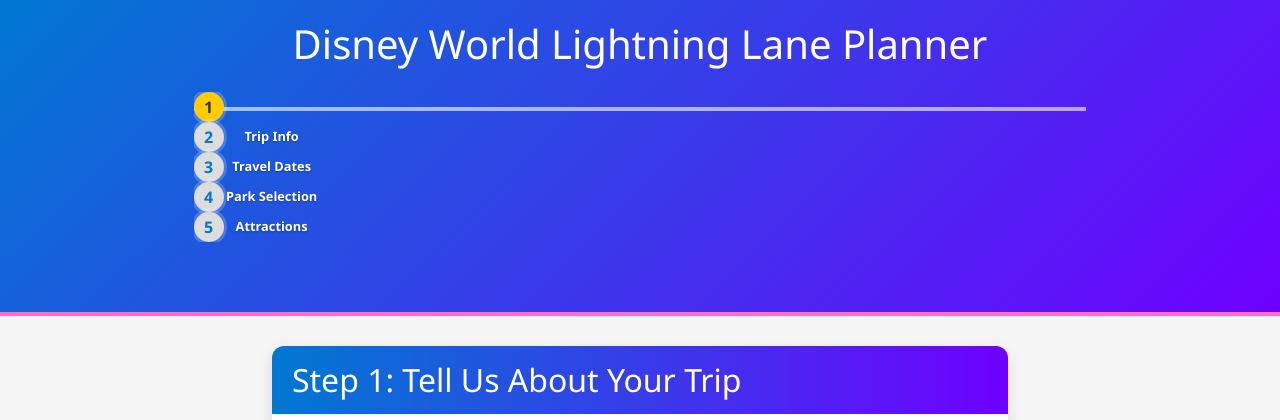
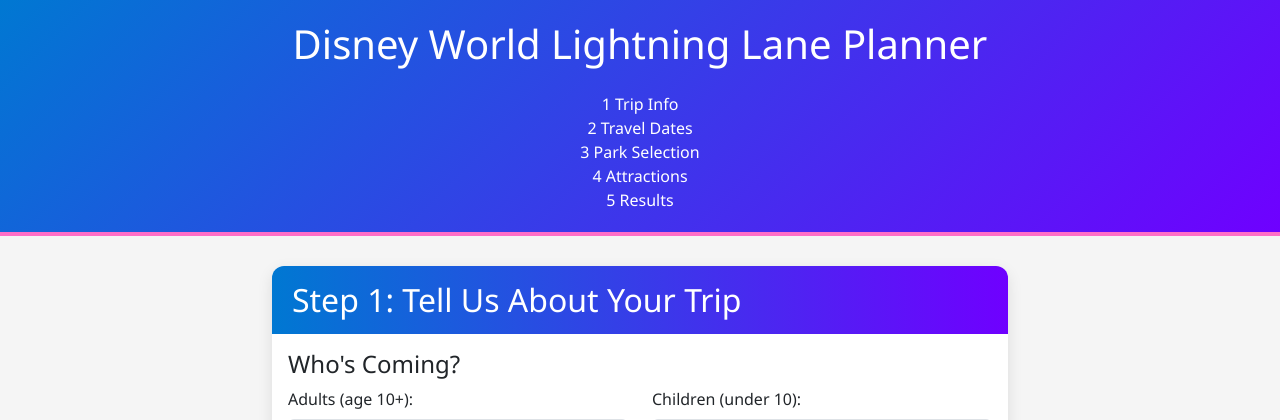
Before and after one commit to swa34/disney-lightning-planner, a Flask app: page /user_info in a window 1280 px wide. Shown: the top 420 px of the page. Run offline with Flask 3, Linux system fonts and the light colour scheme.

Commit message:
changed styles

```diff
--- a/templates/base.html
+++ b/templates/base.html
@@ -56,61 +56,6 @@
             border-color: #0056a3;
         }
 
-        /* Progress Bar Styling */
-        .progress-bar {
-            display: flex;
-            justify-content: space-between;
-            margin: 20px auto 50px auto;
-            position: relative;
-            width: 80%;
-        }
-
-        .progress-bar::before {
-            content: "";
-            position: absolute;
-            top: 15px;
-            left: 0;
-            width: 100%;
-            height: 4px;
-            background-color: rgba(255, 255, 255, 0.6);
-            z-index: 1;
-        }
-
-        .progress-step {
-            position: relative;
-            z-index: 2;
-            width: 30px;
-            height: 30px;
-            background-color: #ddd;
-            border-radius: 50%;
-            display: flex;
-            align-items: center;
-            justify-content: center;
-            font-weight: bold;
-            color: var(--disney-blue);
-            box-shadow: 0 0 0 3px rgba(255, 255, 255, 0.2);
-        }
-
-        .progress-step.active {
-            background-color: var(--disney-yellow);
-            color: #333;
-        }
-
-        .progress-step.completed {
-            background-color: var(--disney-purple);
-            color: white;
-        }
-
-        .progress-label {
-            position: absolute;
-            top: 35px;
-            left: 260%;
-            transform: translateX(-50%);
-            font-size: 0.8rem;
-            white-space: nowrap;
-            color: white;
-            text-shadow: 0 1px 2px rgba(0, 0, 0, 0.3);
-        }
 
         /* Responsive adjustments */
         @media (max-width: 768px) {
```
Also changed, not shown: static/style.css (+19 -1 lines).
